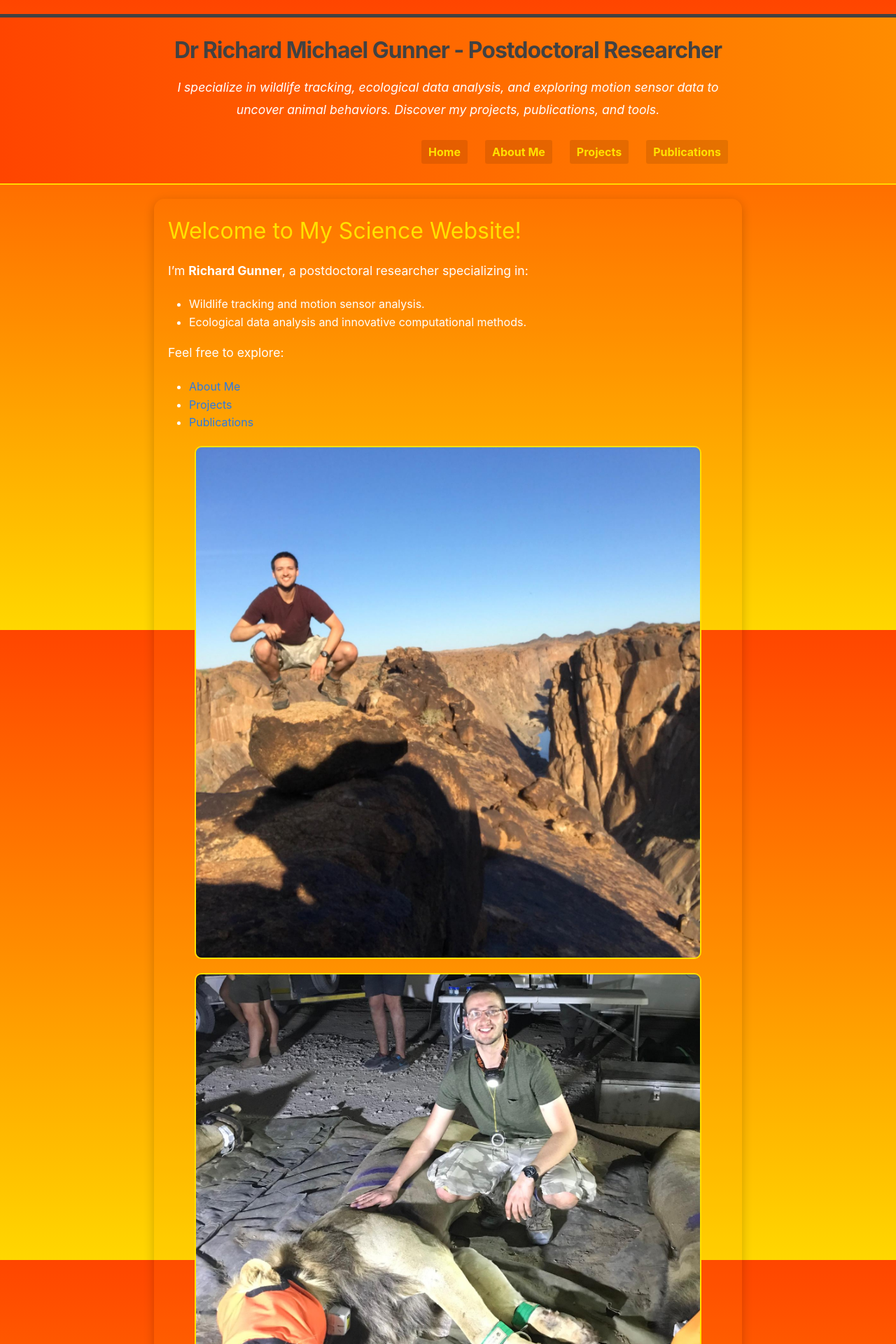
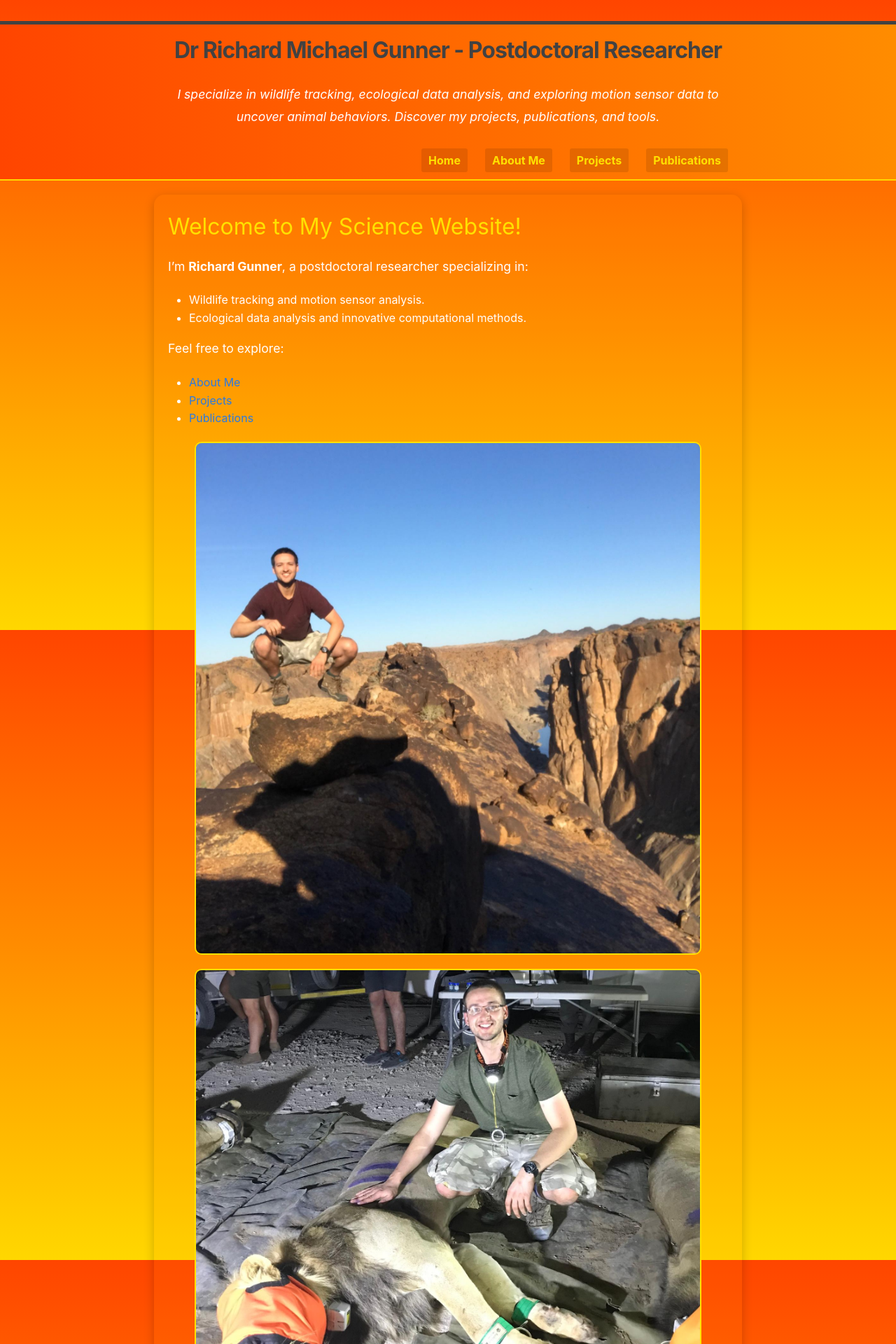
Before and after one commit to Richard6195/my-website, a Jekyll site: the page built from index.md, in a window 1280 px wide. Shown: the top 1920 px of the page at 70% size. Built offline with Jekyll 4.4.1, drawn with Linux system fonts in a browser that asks for light colours.

```diff
--- a/_sass/minima/_custom.scss
+++ b/_sass/minima/_custom.scss
@@ -4,7 +4,7 @@ body {
   line-height: 1.6;
   color: #ffffff; /* Set white text for better contrast */
   margin: 0;
-  padding: 0;
+  padding-top: 10px;
   background: linear-gradient(to bottom, #FF4500, #FF8C00, #FFD700); /* Sunset gradient */
   background-attachment: fixed; /* Ensures smooth scrolling */
 }
@@ -13,7 +13,7 @@ body {
 .site-header {
   text-align: center;
   margin: 20px 0;
-  padding: 20px 0;
+  padding-top: 10px;
   background: linear-gradient(to right, #FF4500, #FF8C00); /* Deep orange sunset */
   color: #fff;
   border-bottom: 2px solid #FFD700; /* Highlight border */
@@ -23,12 +23,14 @@ body {
   font-size: 2rem;
   font-weight: bold;
   margin-bottom: 10px;
+  padding-top: 10px;
 }
 
 .site-header .site-description {
   font-size: 1.1rem;
   font-style: italic;
   margin-top: 10px;
+  padding-top: 10px;
 }
 
 /* Navigation Styling */
@@ -37,10 +39,10 @@ body {
   justify-content: center;
   gap: 5px;
   flex-wrap: wrap; /* Allows links to move to the next line if needed */
-  margin-top: 8px;
-  margin-bottom: 8px;
   color: #ffffff;
-  position: sticky; top:0
+  padding-top: 10px;
+  padding-bottom: 10px;
+  position: sticky; top:0;
 }
 
 .site-nav .page-link {
```
